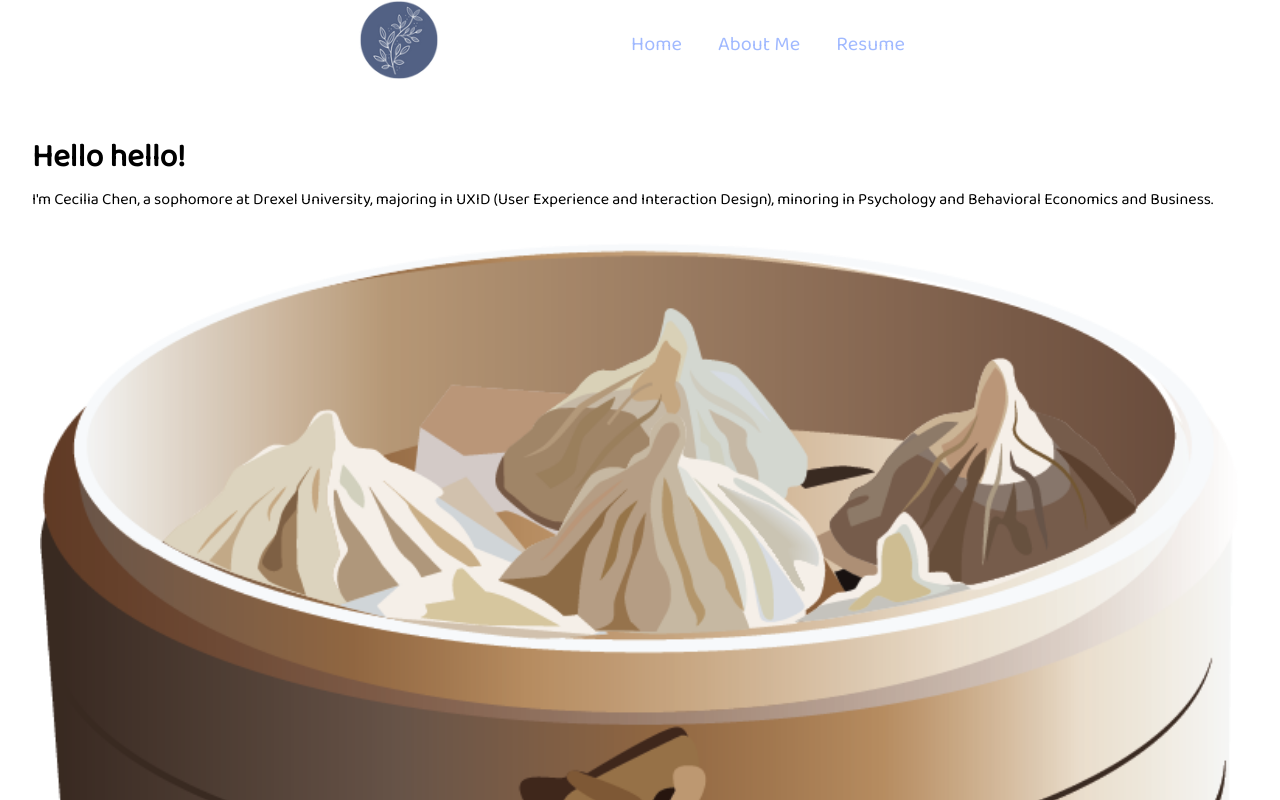
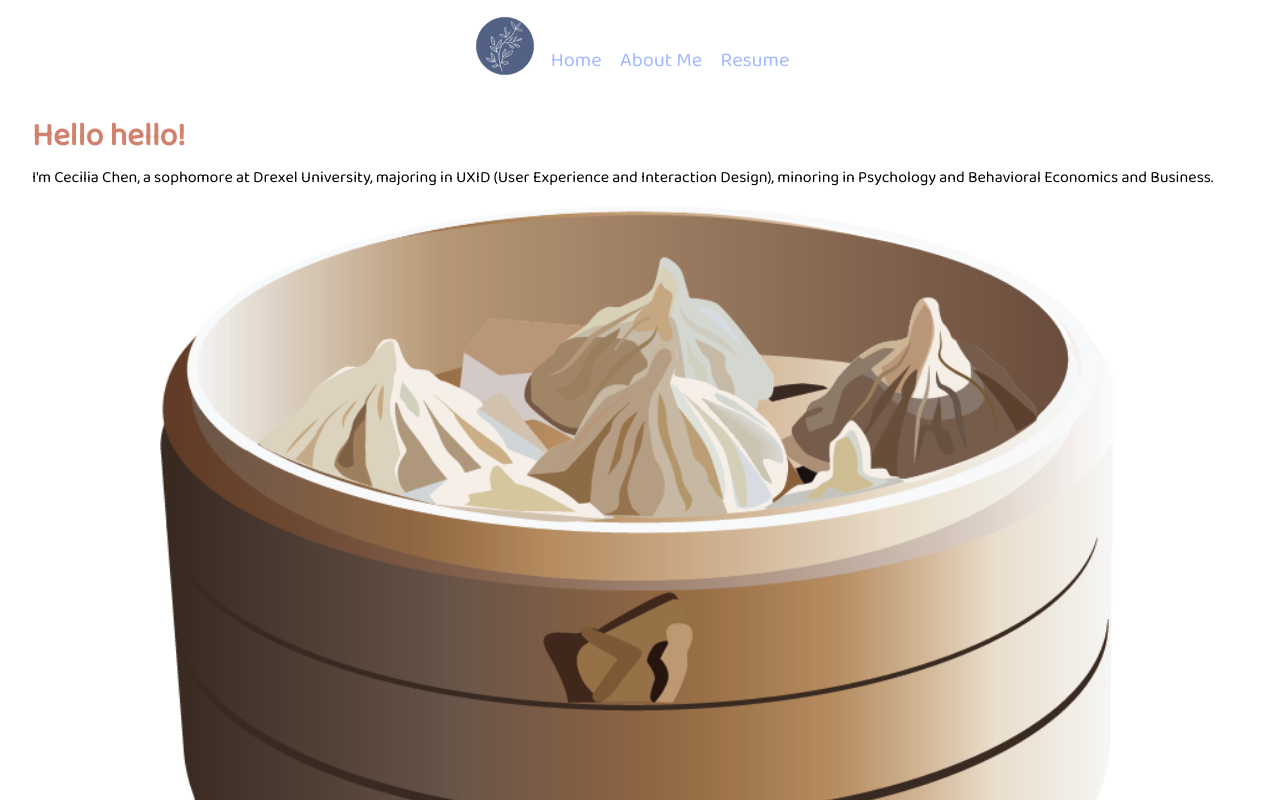
Before and after one commit to CeciliaxChen/idm221-cc3875, a plain HTML site: page Index.html in a window 1280 px wide. Shown: the top 800 px of the page. Drawn offline with Linux system fonts and the light colour scheme.

Commit message:
Finalise

```diff
--- a/CSS/Stylesheet.css
+++ b/CSS/Stylesheet.css
@@ -27,42 +27,42 @@ header .navigation .ul {
 .logo {
   float: left;
   margin-left: 0;
+  max-width: 100%;
   padding: 0;
-  max-width: 20%;
-  width: 20%;
+  width: 100%;
 }
 
 .navigation {
      background-color: #ffffff;
      display: flex;
+     font-family: 'baloo_bhaijaan_2';
+     font-size: 1.25rem;
+     height: auto;
      justify-content: center;
-  font-size: 1.25rem;
+     left: 0;
      position: fixed;
-  top: 0;
-  left: 0;
+     top: 1rem;
      width: 100%;
-  height: auto;
-  font-family: 'baloo_bhaijaan_2';
-  /*padding: .5rem;*/
    }
 
 .navigation .menu li {
+  display: inline-block;
+  font-size: 1.25rem;
+  justify-content: center;
   list-style: none;
-  display: inline-block;
-  justify-content: center;
+  margin-top: 1rem;
+  padding: 0;
   transition: color .2s ease;
-  margin-top: 1rem;
-  font-size: 1.25rem;
-  padding: 0;
 }
 
 ul.menu {
-  padding: 0;
+  font-size: .75rem;
+  padding: .5rem;
 }
 
 .navigation .menu li a {
   color: rgb(160, 185, 255);
-  padding: 1rem;
+  padding: .5rem;
   text-decoration: none;
 }
 
@@ -72,27 +72,30 @@ ul.menu {
 
 .navigation .max-width {
   display: flex;
+  justify-content: space-between;
   text-align: center;
-  justify-content: space-between;
 }
 
 .max-width {
   margin: auto;
+  max-width: fit-content;
   padding: 0 1rem;
-  max-width: fit-content;
 }
 
 body {
-  padding: 8rem 2rem;
-  margin: 0;
   font-family: 'baloo_bhaijaan_2';
   font-size: 1rem;
   line-height: 1.25rem;
+  margin: 0;
+  padding: 8rem 2rem;
 }
 
 .hello {
-  font-size: 2rem;
+  color: #d0826f;
   font-family: 'baloo_bhaijaan_2';
+  font-size: 1rem, 0;
+  margin-top: 0;
+  padding: 0;
 }
 
 img {
@@ -106,44 +109,49 @@ img.project1 {
 
 
 .project1, .project2, .project3, .project4, .project5, .project6, .project7, .project8 {
-  max-width: 100%;
-  width: 100%;
   display: block;
   height: auto;
+  margin-top: 2rem;
   margin: .5rem auto;
-  margin-top: 2rem;
+  max-width: 100%;
+  width: 80%;
 }
 
 
 .one, .two, .three, .four, .five, .six, .seven, .eight {
+  margin: .5rem;
   padding: 0;
-  margin: .5rem;
 }
 
 figcaption {
+  color: #d0826f;
   padding: 1.5rem;
   text-align: center;
 }
 
+.about {
+  color: #d0826f;
+}
 
 .resume {
+  display: block;
+  height: auto;
+  margin-top: 6rem;
+  margin: 1.5rem auto;
   max-width: 100%;
   width: 85%;
-  display: block;
-  height: auto;
-  margin: 1.5rem auto;
-  margin-top: 6rem;
 }
 
 .resume-name {
+  color: #d0826f;
   text-align: center;
   font-size: 2rem;
 }
 
 
 .background, .going-deeper-part-1, .going-deeper-part-2 {
+  line-height: 1.25rem;
   text-indent: 30px;
-  line-height: 1.25rem;
 }
 
 
@@ -157,12 +165,9 @@ color: #fff
 color: #000
 
 
-Set the width to 100%
-Set the height to auto
-
 mpeg
 H.264
 
-375 x 667
+iPhone 8 viewport = 375 x 667
 
 */
--- a/Index.html
+++ b/Index.html
@@ -10,10 +10,8 @@
 </head>
 <body>
     <header>
-        <nav class = "navigation">
-            <div class = "logo" >
-                <img src="images/logo_for_website.png" alt = "Logo" height = "80rem" width = "80rem">
-            </div>
+        <nav class="navigation">
+            <div class="logo-icon"> <a href="index.html"> <img src="images/logo_for_website.png" alt="logo" height="60rem" width="60rem"/> </a></div>
             <ul class = "menu">
                 <li> <a href="index.html"> Home </a> </li>
                 <li> <a href="about.html"> About Me </a> </li>
@@ -64,11 +62,6 @@
                 </figure>
         </div>
     </main>
-    <footer>
-        <p> Contact me at ceciliachen18@gmail.com </p>
-                <!-- I want small icons in the footer that users can click on like Email, LinkedIn, etc
-                Footers have unordered lists-->
-    </footer>
 </body>
 </html>
 
```
Also changed, not shown: About.html (+2 -8 lines), Resume.html (+2 -11 lines), 2 other files. Lines whose indentation alone changed are shown as unchanged.
